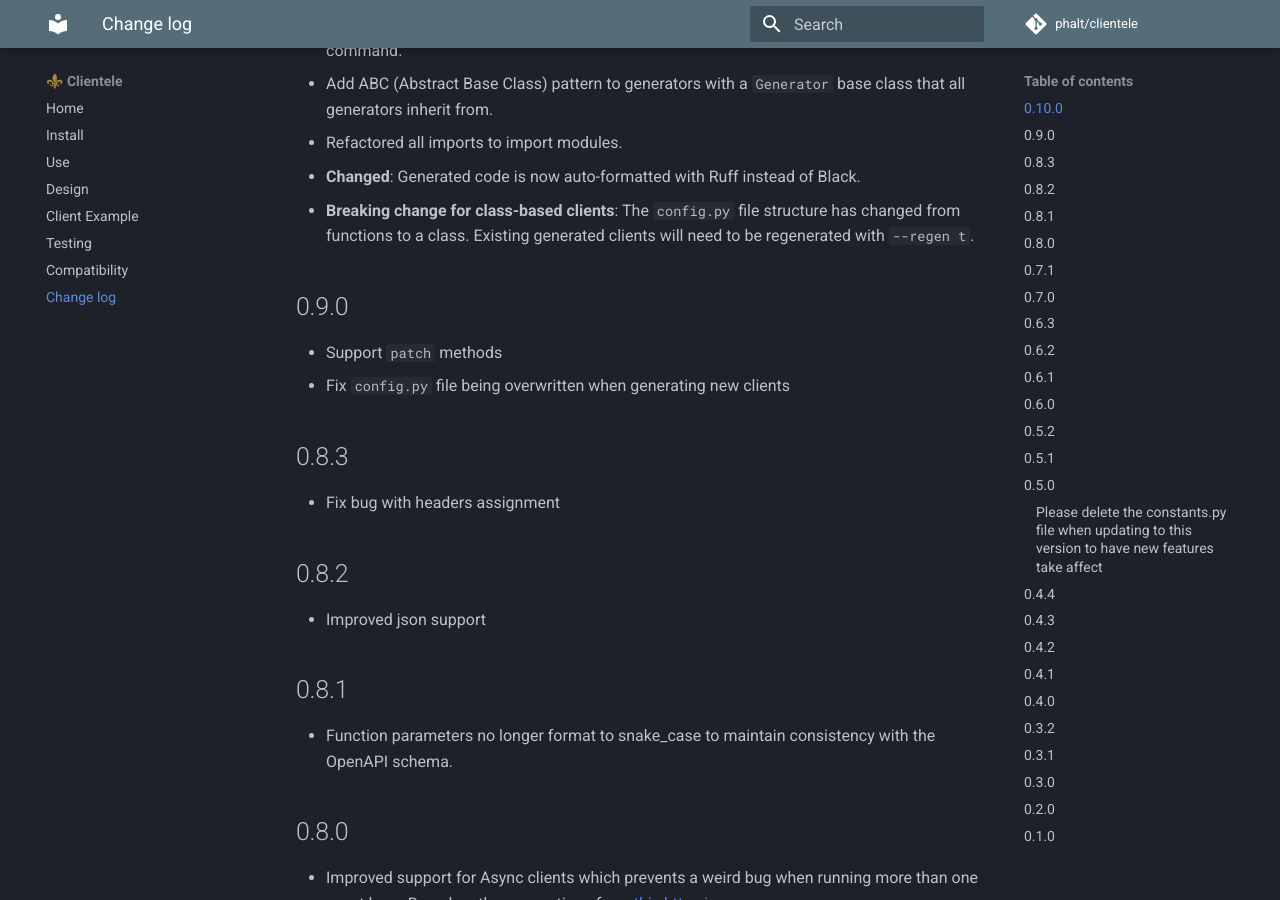
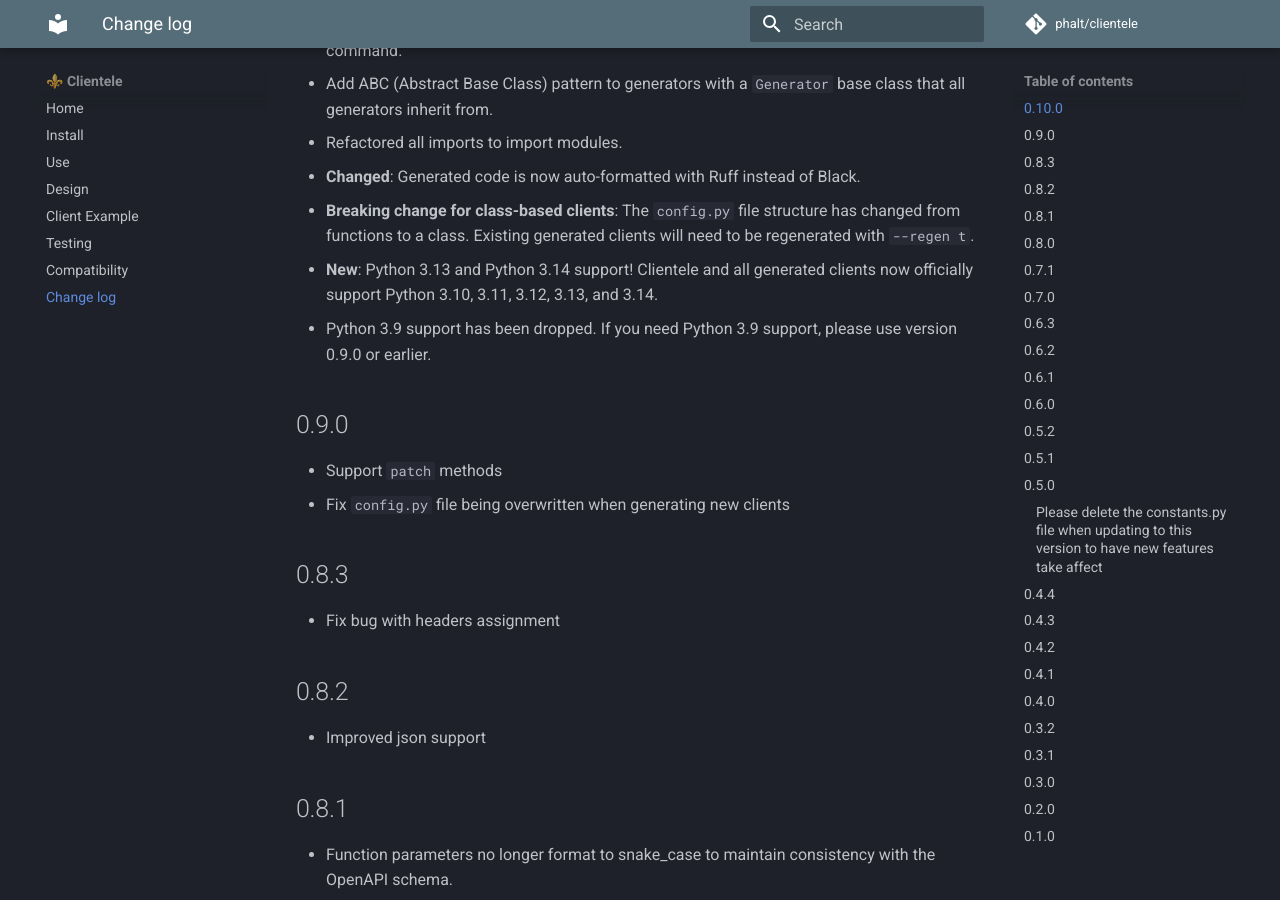
Before and after one commit to phalt/clientele, an MkDocs documentation site: the page built from docs/CHANGELOG.md, in a window 1280 px wide and 900 px high, scrolled down 692 px. Built offline with MkDocs 1.6.1 and Material for MkDocs 9.7.7, drawn with Linux system fonts in a browser that asks for light colours; comment, search, counter and statistics services are not loaded.

Commit message:
Update docs/CHANGELOG.md with Python version support info
Co-authored-by: phalt <490685+phalt@users.noreply.github.com>

```diff
--- a/docs/CHANGELOG.md
+++ b/docs/CHANGELOG.md
@@ -15,6 +15,8 @@
 - Refactored all imports to import modules.
 - **Changed**: Generated code is now auto-formatted with Ruff instead of Black.
 - **Breaking change for class-based clients**: The `config.py` file structure has changed from functions to a class. Existing generated clients will need to be regenerated with `--regen t`.
+- **New**: Python 3.13 and Python 3.14 support! Clientele and all generated clients now officially support Python 3.10, 3.11, 3.12, 3.13, and 3.14.
+- Python 3.9 support has been dropped. If you need Python 3.9 support, please use version 0.9.0 or earlier.
 
 ## 0.9.0
 
```
